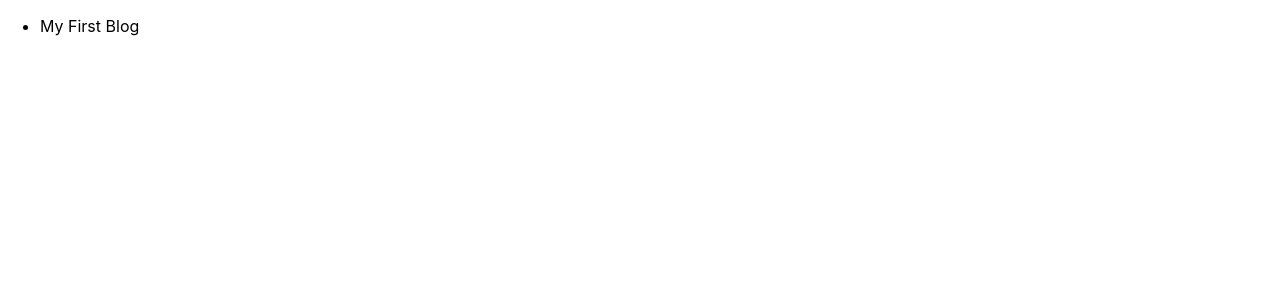
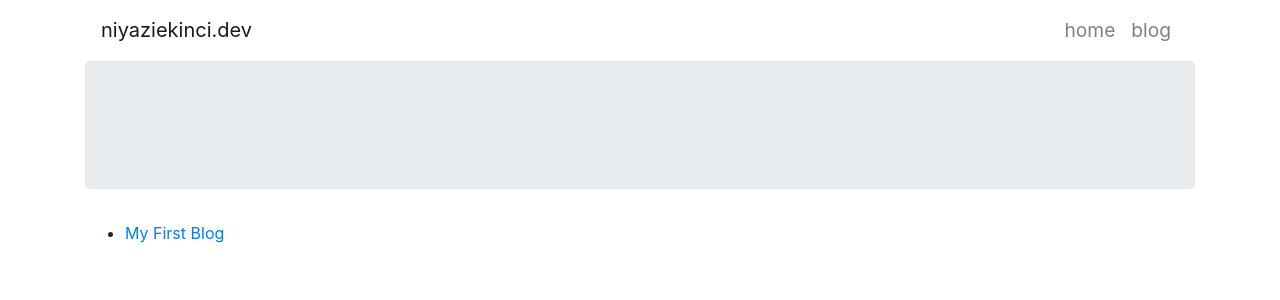
Before and after one commit to nekinci/blog, a Next.js app: page / in a window 1280 px wide. Shown: the top 300 px of the page. Built offline with nearby package versions, Linux system fonts and the light colour scheme; a web font is replaced by a local one.

Commit message:
some changes

```diff
--- a/components/Layout.js
+++ b/components/Layout.js
@@ -1,12 +1,25 @@
 import React from 'react';
+import NavbarComponent from './Navbar';
+import { Button, Col, Container, Jumbotron, Row } from 'react-bootstrap';
+import ReactMarkdown from 'react-markdown';
+import matter from 'gray-matter';
 
-const Layout = ({children}) => {
-
+const Layout = ({children, content}) => {
     return (
-        <div className="container mx-auto">
+        <Container fluid="md">
+            <NavbarComponent/>
+            <Jumbotron color="">
+                <ReactMarkdown escapeHtml={true} source={content} />
+            </Jumbotron>
             {children}
-        </div>
+        </Container>
     )
 }
 
+Layout.getInitialProps = async (context) => {
+
+    const content = await import(`../content/about-me.md`);
+    const data = matter(content.default);
+    return {...data};
+};
 export default Layout;
--- /dev/null
+++ b/components/Navbar.js
@@ -0,0 +1,18 @@
+import React from 'react';
+import { Nav, Navbar } from 'react-bootstrap';
+
+const NavbarComponent = () => {
+
+    return (
+        <Navbar style={{fontSize: '1.2rem'}}>
+            <Navbar.Brand href="/">niyaziekinci.dev</Navbar.Brand>
+            <Navbar.Toggle />
+            <Nav className="justify-content-end ml-auto">
+                <Nav.Link href="/">home</Nav.Link>
+                <Nav.Link href="/posts">blog</Nav.Link>
+            </Nav>
+        </Navbar>
+    )
+}
+
+export default NavbarComponent;
--- /dev/null
+++ b/content/about-me.md
@@ -0,0 +1,10 @@
+---
+
+slug: about-me
+title: Niyazi Ekinci
+description: Hakkımda
+date: 12-October-2020
+---
+# Ben Niyazi
+
+Her geçen gün kendini geliştirmeye çalışan yeni mezun bilgisayar mühendisiyim.
--- a/content/blog-one.md
+++ b/content/posts/blog-one.md
@@ -3,7 +3,7 @@
 slug: blog-one
 title: My First Blog
 description: This Description Of My First Blog.
-date: 25-September-2020
+date: 11-October-2020
 ---
 
 # h1
--- a/package.json
+++ b/package.json
@@ -8,10 +8,12 @@
     "start": "next start"
   },
   "dependencies": {
+    "bootstrap": "^4.5.2",
     "gray-matter": "^4.0.2",
     "next": "9.5.5",
     "raw-loader": "^4.0.2",
     "react": "16.13.1",
+    "react-bootstrap": "^1.3.0",
     "react-dom": "16.13.1",
     "react-markdown": "^4.3.1"
   }
--- a/pages/[blog].js
+++ b/pages/[blog].js
@@ -3,7 +3,6 @@ import React from 'react';
 import ReactMarkdown from "react-markdown";
 
 const Blog = ({content, data}) => {
-    console.log(content, data);
     const frontmatter = data;
 
     return (
@@ -18,7 +17,7 @@ const Blog = ({content, data}) => {
 Blog.getInitialProps = async (context) => {
     const { blog } = context.query;
 
-    const content = await import(`../content/${blog}.md`);
+    const content = await import(`../content/posts/${blog}.md`);
     const data = matter(content.default);
 
     return {...data};
--- a/pages/_app.js
+++ b/pages/_app.js
@@ -1,4 +1,5 @@
 import '../styles/globals.css'
+import 'bootstrap/dist/css/bootstrap.min.css';
 
 function MyApp({ Component, pageProps }) {
   return <Component {...pageProps} />
--- a/pages/index.js
+++ b/pages/index.js
@@ -40,11 +40,11 @@ export default Index;
 export async function getStaticProps(){
   const siteData = await import(`../config.json`);
   const fs = require('fs');
-  const files = fs.readdirSync(`${process.cwd()}/content`, 'utf-8');
+  const files = fs.readdirSync(`${process.cwd()}/content/posts`, 'utf-8');
   const blogs = files.filter((fn) => fn.endsWith(".md"));
 
   const data = blogs.map((blog) => {
-    const path = `${process.cwd()}/content/${blog}`;
+    const path = `${process.cwd()}/content/posts/${blog}`;
     const rawContent = fs.readFileSync(path, {encoding: 'utf-8'});
 
     return rawContent;
```
Also changed, not shown: 2 other files (tests, documents, lock files or other folders).
